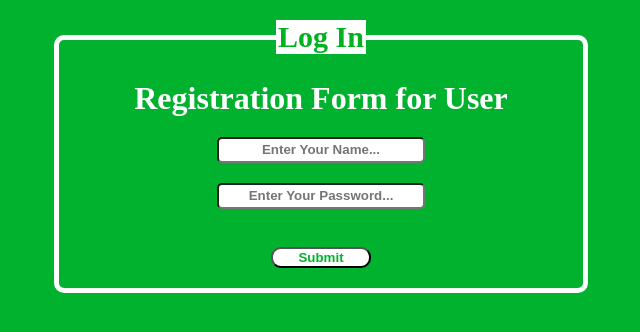
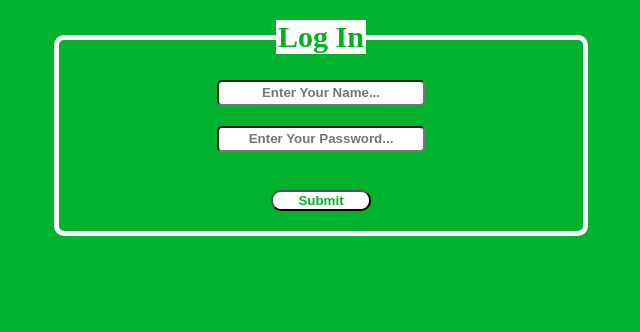
Before and after one commit to ZainRamzanGorsi/Registration-Form, a plain HTML site: page index.html in a window 1280 px wide. Shown: the whole page, without its empty margins (319-959 px from the left). Drawn offline with Linux system fonts and the light colour scheme.

Commit message:
Delete main text

```diff
--- a/index.html
+++ b/index.html
@@ -9,7 +9,6 @@
 <body>
 	<fieldset>
 		<legend>Log In</legend>
-		<h1>Registration Form for User</h1>
 		<input required type="text" name="Name" id="name" placeholder="Enter Your Name..."><br>
 		<input required type="password" name="password" placeholder="Enter Your Password..."><br><br>
 		<button onclick="alert('Thank You!' )">Submit</button>
```
